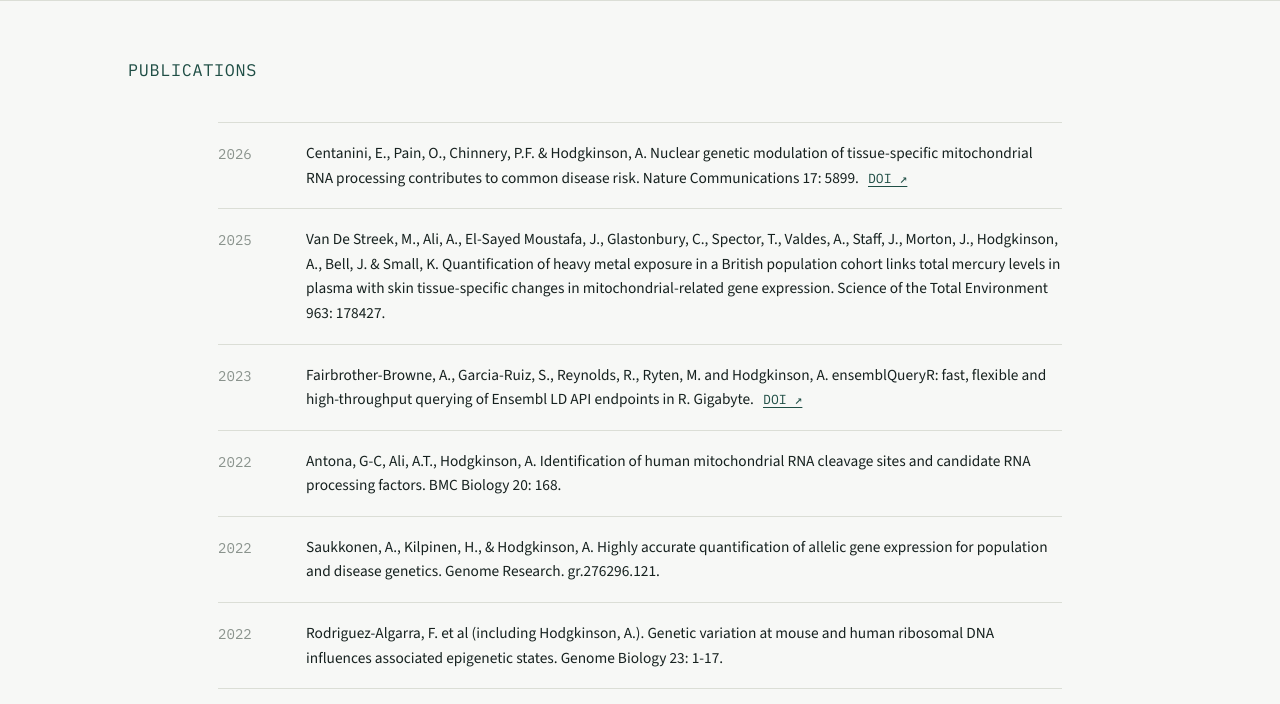
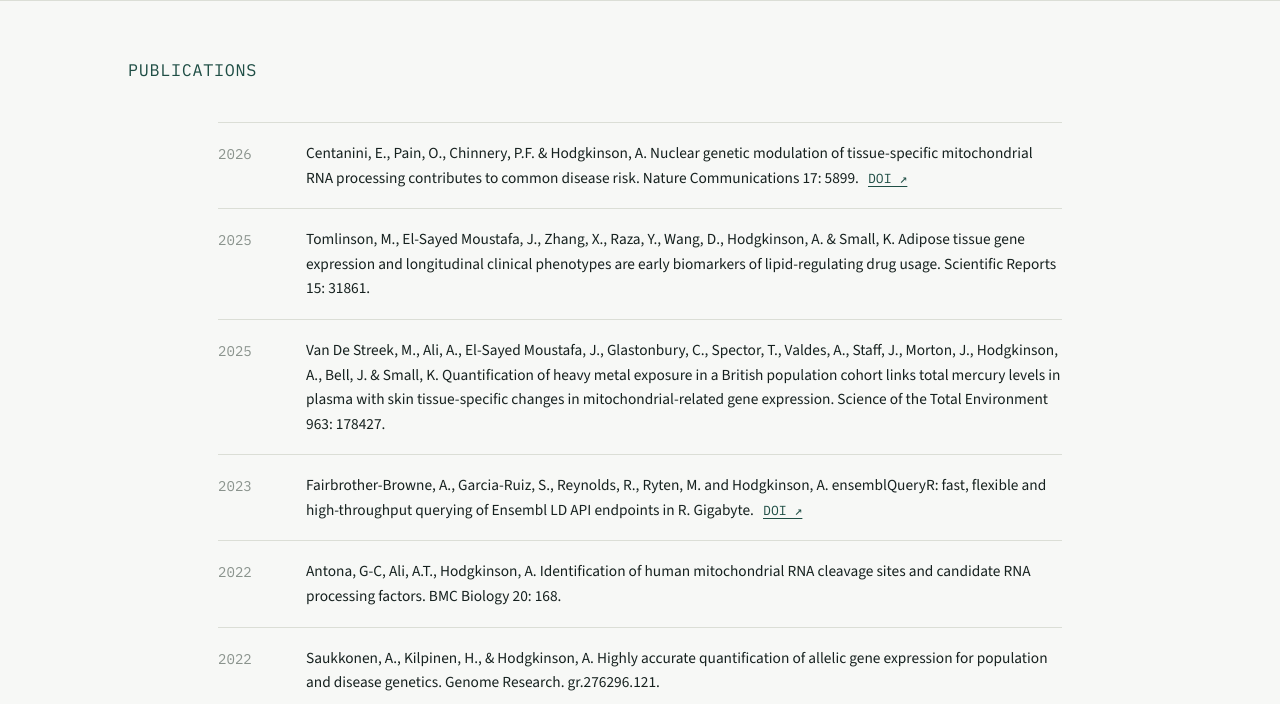
Before and after one commit to AJHodgkinson/hodgkinson-lab-site, a plain HTML site: page docs/publications.html in a window 1280 px wide. Shown: the part 72-776 px from the top of the page. Drawn offline with nearby package versions, Linux system fonts and the light colour scheme.

Commit message:
Updating publications

```diff
--- a/docs/publications.html
+++ b/docs/publications.html
@@ -60,6 +60,13 @@
       Centanini, E., Pain, O., Chinnery, P.F. &amp; Hodgkinson, A. Nuclear genetic modulation of tissue-specific mitochondrial RNA processing contributes to common disease risk. Nature Communications 17: 5899.
 
 <a class="pub-link" href="https://doi.org/10.1038/s41467-026-72649-5" target="_blank" rel="noopener">DOI &#8599;</a>    </span>
+  </article>
+  <article class="pub-entry">
+    <span class="pub-year">2025</span>
+    <span class="pub-citation">
+      Tomlinson, M., El-Sayed Moustafa, J., Zhang, X., Raza, Y., Wang, D., Hodgkinson, A. &amp; Small, K. Adipose tissue gene expression and longitudinal clinical phenotypes are early biomarkers  of lipid-regulating drug usage. Scientific Reports 15: 31861.
+
+    </span>
   </article>
   <article class="pub-entry">
     <span class="pub-year">2025</span>
```
Also changed, not shown: 1 other file.
